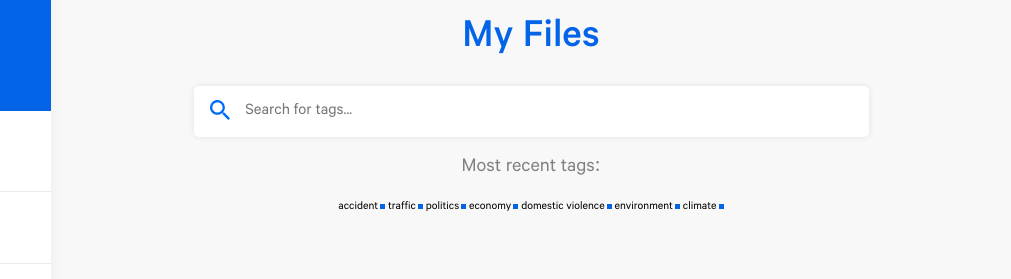
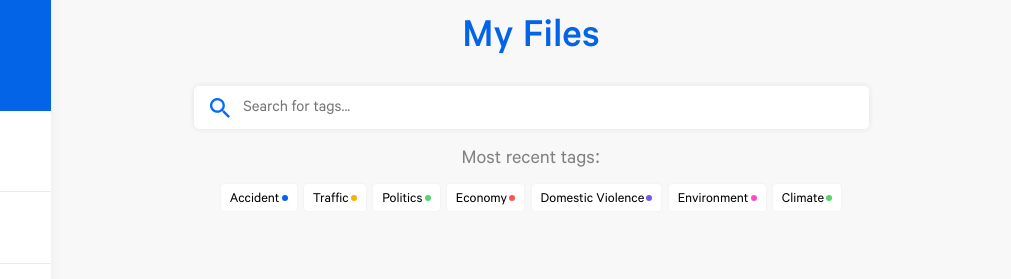
Before and after one commit to fadyelabed/TagSafe-Web, a plain HTML site: page pages/home.html in a window 1280 px wide. Shown: the part 42-321 px from the top of the page, 269-1280 px from the left. Drawn offline with nearby package versions, Linux system fonts and the light colour scheme.

Commit message:
Tags aangemaakt

```diff
--- a/css/stijl.css
+++ b/css/stijl.css
@@ -246,10 +246,13 @@ main h1 {
     -webkit-box-pack: start;
     -ms-flex-pack: start;
     justify-content: flex-start;
+    -webkit-box-align: center;
+    -ms-flex-align: center;
+    align-items: center;
     width: 72%;
     -webkit-box-shadow: 0px 0px 6px #00000017;
     box-shadow: 0px 0px 6px #00000017;
-    padding: 1.5%;
+    padding: 0 1.5%;
     border-radius: 5px;
     background: white;
     margin: auto;
@@ -260,6 +263,15 @@ main h1 {
     height: 20px;
     margin-right: 2%;
     margin-left: 0.5%;
+    display: -webkit-box;
+    display: -ms-flexbox;
+    display: flex;
+    -webkit-box-pack: center;
+    -ms-flex-pack: center;
+    justify-content: center;
+    -webkit-box-align: center;
+    -ms-flex-align: center;
+    align-items: center;
 }
 
 .searchbar input {
@@ -271,8 +283,12 @@ main h1 {
     font-size: 1.4em;
     /* justify-content: center; */
     /* align-items: center; */
-    /* padding: 0.5% 0; */
-    margin-top: 0.2%;
+    padding: 1.5% 0;
+    padding-top: 2%;
+    /* margin-top: 0.2%; */
+    /* display: flex; */
+    /* justify-content: center; */
+    /* align-items: center; */
 }
 
 main h2 {
@@ -286,16 +302,68 @@ main h2 {
 
 .tags .wrapping-content {}
 
-.tags span {}
+.tags span {
+    font-size: 1.2em;
+    text-transform: capitalize;
+    /* display: flex; */
+    /* justify-content: center; */
+    /* align-items: center; */
+    margin: 0.25%;
+    background: white;
+    -webkit-box-shadow: 0px 0px 3px #0000000d;
+    box-shadow: 0px 0px 3px #0000000d;
+    padding: 0.5% 1%;
+    padding-top: 1%;
+    border-radius: 4px;
+    /* border: 1px solid #f1eded; */
+}
 
 .tags span:after {
     content: '';
     margin-left: 0.25%;
     background: var(--blauw);
-    width: 5px;
-    height: 5px;
+    width: 6px;
+    height: 6px;
     display: inline-block;
+    border-radius: 20px;
+    margin-bottom: 1px;
     /* border-radius: 100%; */
+    /* display: flex; */
+    /* justify-content: center; */
+    -webkit-box-shadow: 0px !important;
+    box-shadow: 0px !important;
+}
+
+.tags span:nth-child(1):after {
+    background: var(--blauw);
+}
+
+.tags a:nth-child(2) span:after {
+    background: var(--geel);
+}
+
+.tags a:nth-child(3) span:after {
+    background: var(--groen);
+}
+
+.tags a:nth-child(4) span:after {
+    background: var(--rood);
+}
+
+.tags a:nth-child(5) span:after {
+    background: var(--paars);
+}
+
+.tags a:nth-child(6) span:after {
+    background: var(--roos);
+}
+
+.tags a:nth-child(7) span:after {
+    background: var(--groen);
+}
+
+.tags a:nth-child(8) span:after {
+    background: var(--blauw);
 }
 
 footer {}
--- a/pages/home.html
+++ b/pages/home.html
@@ -52,13 +52,13 @@
         <h2>Most recent tags:</h2>
         <section class="tags">
             <div class="wrapping-content">
-                <span>accident</span>
-                <span>traffic</span>
-                <span>politics</span>
-                <span>economy</span>
-                <span>domestic violence</span>
-                <span>environment</span>
-                <span>climate</span>
+                <a href="#"><span>accident</span></a>
+                <a href="#"><span>traffic</span></a>
+                <a href="#"><span>politics</span></a>
+                <a href=""><span>economy</span></a>
+                <a href=""><span>domestic violence</span></a>
+                <a href=""><span>environment</span></a>
+                <a href=""><span>climate</span></a>
             </div>
         </section>
     </main>
```
